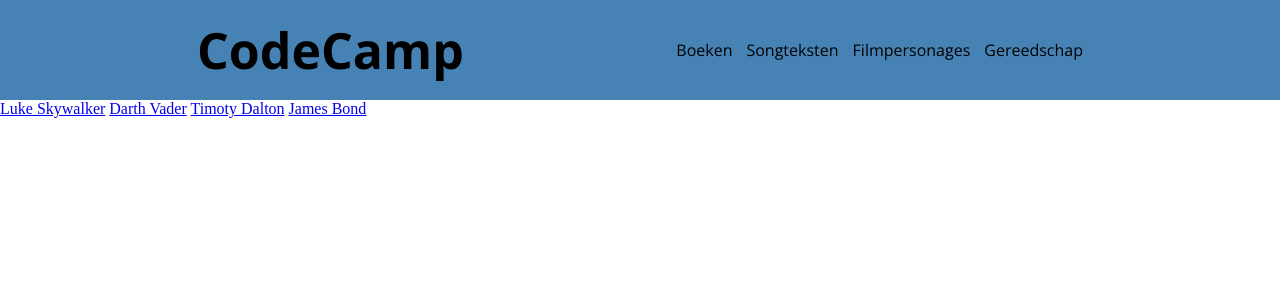
After one commit to miitchel/C2-CodeCamp, a PHP site: page /filmpersonages/index.php in a window 1280 px wide. The commit adds this page. Shown: the top 300 px of the page. Run offline with PHP 8.4, Linux system fonts and the light colour scheme.

Commit message:
link naar index van filmpersonages
deze link gaat naar de 'homepage' van filmpersonages waar ze kunnen kiezen tussen de personages

```diff
--- /dev/null
+++ b/filmpersonages/index.php
@@ -0,0 +1,18 @@
+<!DOCTYPE html>
+<html lang="en">
+<head>
+    <?php require_once '../head.php'; ?>
+    <title>Informatie pagina over filmpersonages</title>
+</head>
+<header>
+    <?php require_once '../header.php'; ?>
+</header>
+<body>
+    <div class="informationpages">
+        <a href="<?php echo $base_url; ?>/lukeskywalker.php">Luke Skywalker</a>
+        <a href="<?php echo $base_url; ?>/darthvader.php">Darth Vader</a>
+        <a href="<?php echo $base_url; ?>/timotydalton.php">Timoty Dalton</a>
+        <a href="<?php echo $base_url; ?>/jamesbond.php">James Bond</a>
+    </div>
+</body>
+</html>
--- a/header.php
+++ b/header.php
@@ -6,7 +6,7 @@
         <nav>
             <a href="<?php echo $base_url; ?>/boeken/index.php">Boeken</a>
             <a href="">Songteksten</a>
-            <a href="">Filmpersonages</a>
+            <a href="<?php echo $base_url; ?>/filmpersonages/index.php">Filmpersonages</a>
             <a href="">Gereedschap</a>
         </nav>
     </div>
```
